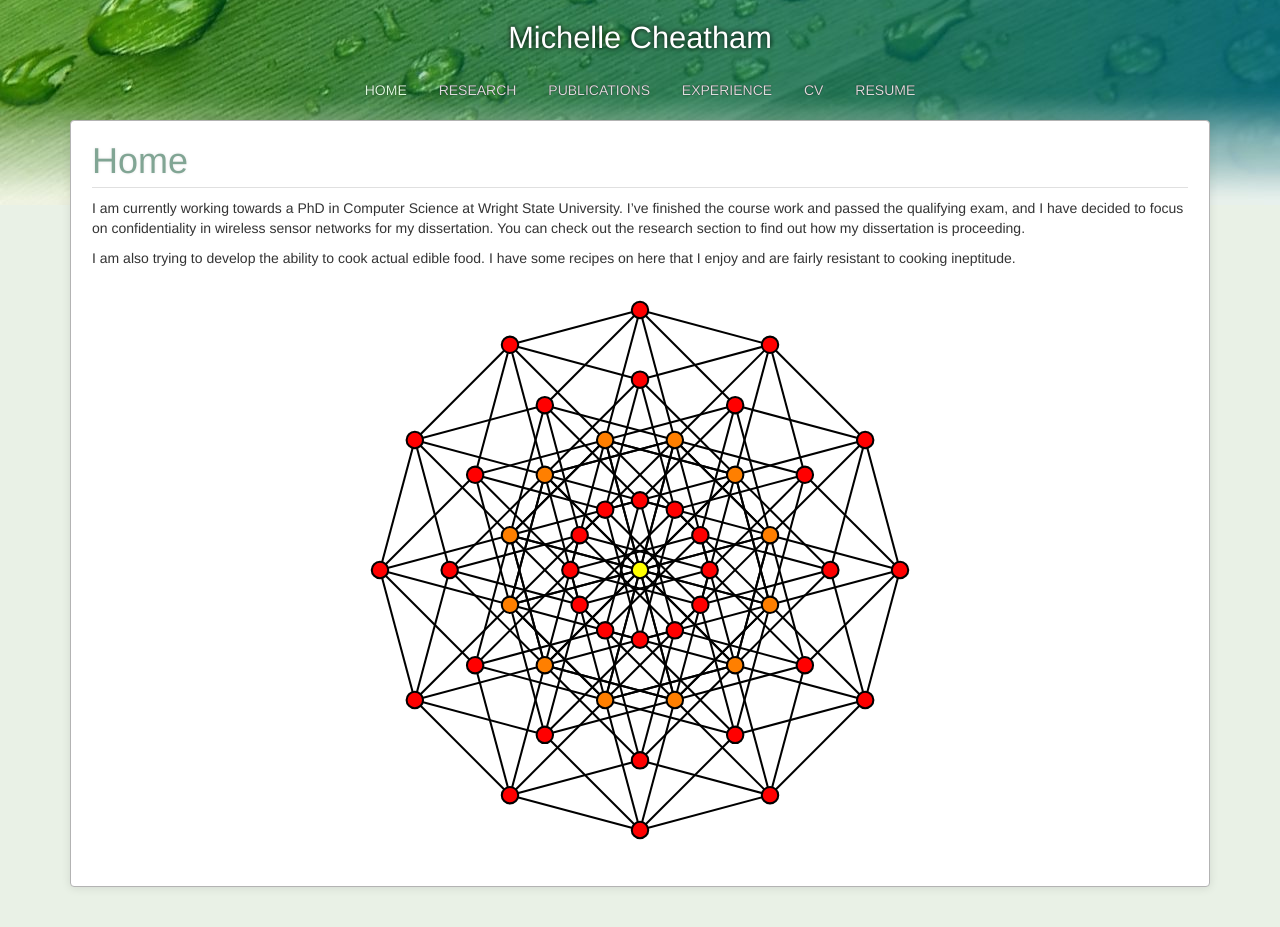
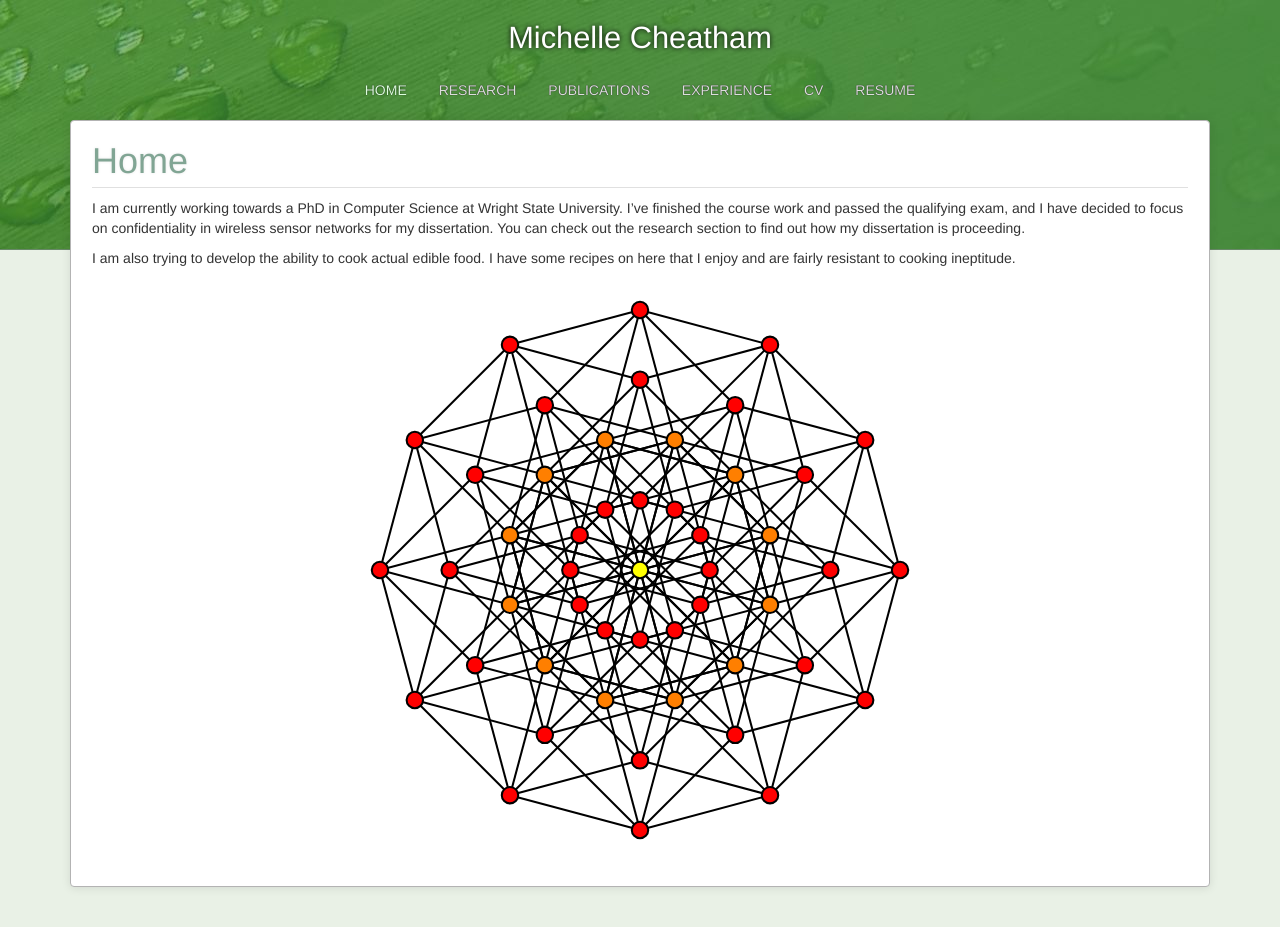
Before and after one commit to mcheatham/mcheatham.github.io, a Jekyll site: the page built from index.md, in a window 1280 px wide. Built offline with Jekyll 4.4.1, drawn with Linux system fonts in a browser that asks for light colours; Markdown is read by kramdown in place of the engine named in the settings.

Commit message:
Change page background to improve legibility

```diff
--- a/_layouts/main.html
+++ b/_layouts/main.html
@@ -20,6 +20,7 @@
 	</head>
 
 	<body>
+		<div id="top"><img src="{{ site.baseurl }}/images/grass4.jpg"></div>
 		<header>
 			<div class="container">
 				<div id="title">{{ site.name }}</div>
--- a/css/main.css
+++ b/css/main.css
@@ -1,17 +1,27 @@
-html, body { padding: 0; background: #e9f1e6; }
+html, body {
+	padding: 0;
+	background: white
+}
 
-body {
-  background-image: url(../images/grass2.jpg);
-  background-repeat: no-repeat;
-  background-position: 0 -120px;
+#top {
+	position: absolute;
+	top: 0;
+	left: 0;
+	right: 0;
+	height: 250px;
+	overflow: hidden;
+	background: #478d43;
+	border-bottom: solid 1px #688868;
 }
 
 @media(min-width: 768px) {
+	body, html { background-color: #e9f1e6; }
 	body { padding-bottom: 40px; }
 }
 
 header {
 	padding: 16px 0;
+	position: relative;
 }
 
 #title {
@@ -60,6 +70,7 @@ h2 {
 
 div[role=main] {
 	background: white;
+	position: relative;
 }
 @media(min-width: 768px) {
 	div[role=main] {
```
Also changed, not shown: images/grass3.jpg (added), images/grass4.jpg (added). Lines whose indentation alone changed are shown as unchanged.
